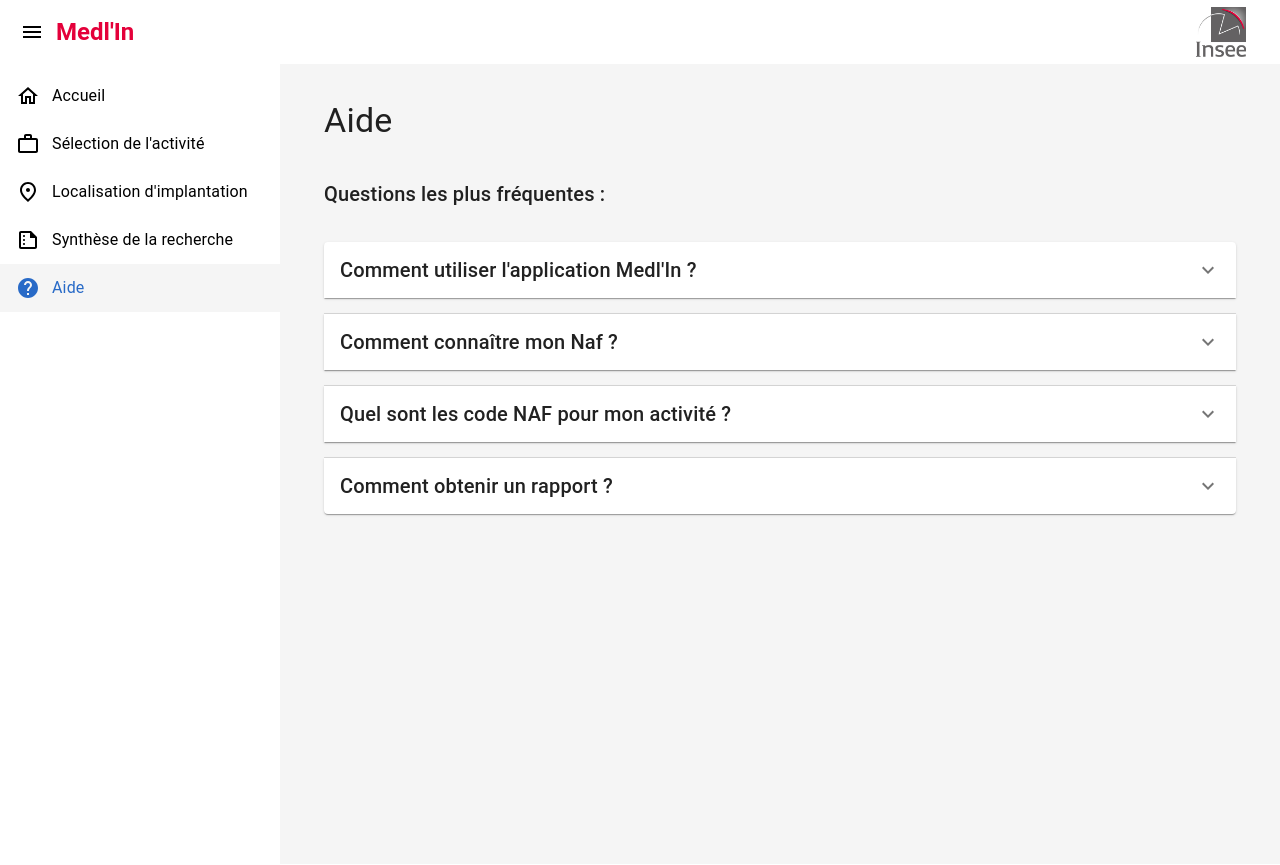
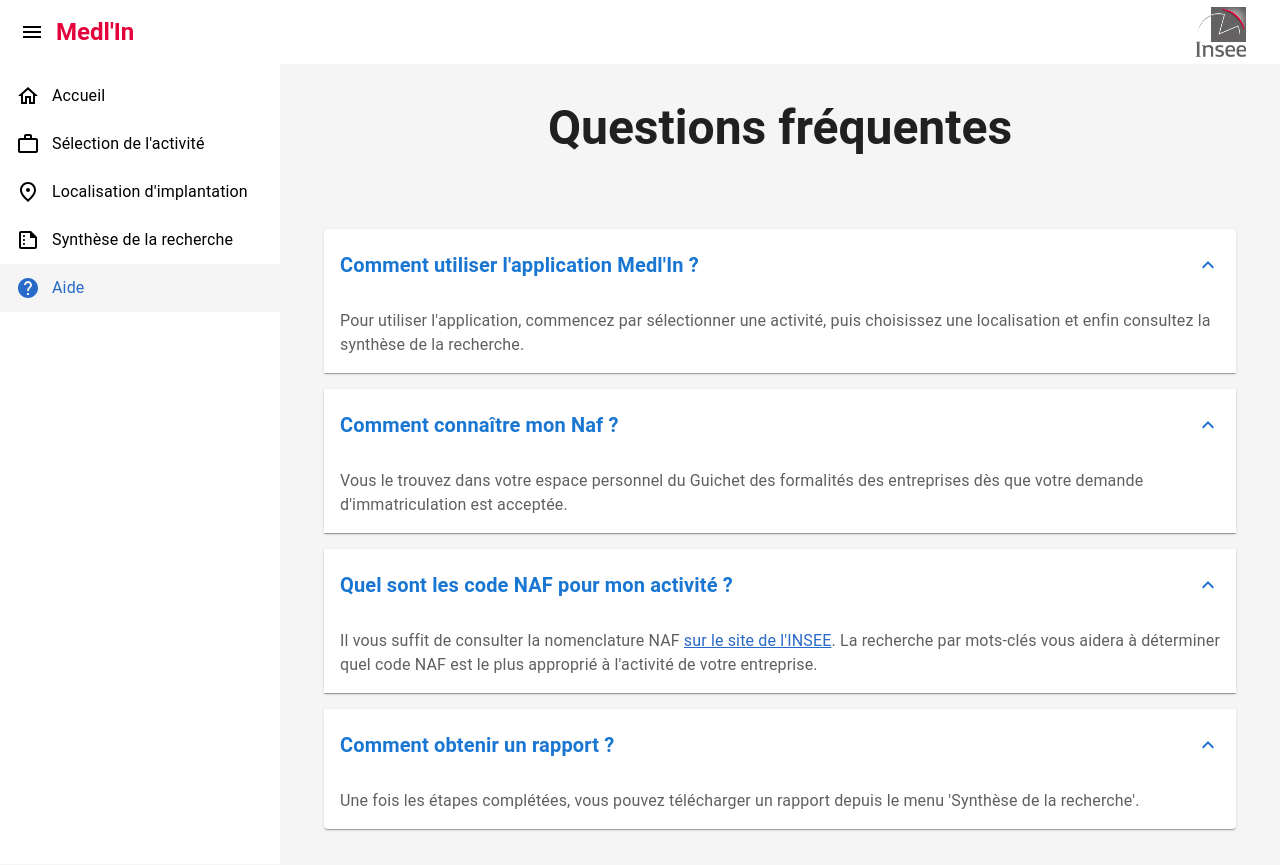
Before and after one commit to epemba1/medlin, a React (Create React App) app: page /aide in a window 1280 px wide. Built offline with nearby package versions, Linux system fonts and the light colour scheme.

Commit message:
Update Aide.js

```diff
--- a/src/pages/Aide.js
+++ b/src/pages/Aide.js
@@ -4,32 +4,48 @@
 
 const Aide = memo(() => {
   const faqs = [
-    //Questions and Answers
-    { question: "Comment utiliser l'application Medl'In ?", answer: "Pour utiliser l'application, commencez par sélectionner une activité, puis choisissez une localisation et enfin consultez la synthèse de la recherche." },
-    { question: "Comment connaître mon Naf ?", answer: "Vous le trouvez dans votre espace personnel du Guichet des formalités des entreprises dès que votre demande d'immatriculation est acceptée." },
-    { question: "Quel sont les code NAF pour mon activité ?", answer: "Il vous suffit de consulter la nomenclature NAF sur le site de l'INSEE. La recherche par mots-clés vous aidera à déterminer quel code NAF est le plus approprié à l'activité de votre entreprise." },
-    { question: "Comment obtenir un rapport ?", answer: "Une fois les étapes complétées, vous pouvez télécharger un rapport depuis le menu 'Synthèse de la recherche'." }
+    {
+      question: "Comment utiliser l'application Medl'In ?",
+      answer: "Pour utiliser l'application, commencez par sélectionner une activité, puis choisissez une localisation et enfin consultez la synthèse de la recherche."
+    },
+    {
+      question: "Comment connaître mon Naf ?",
+      answer: "Vous le trouvez dans votre espace personnel du Guichet des formalités des entreprises dès que votre demande d'immatriculation est acceptée."
+    },
+    {
+      question: "Quel sont les code NAF pour mon activité ?",
+      answer: (
+        <>
+          Il vous suffit de consulter la nomenclature NAF&nbsp;
+          <a href="https://www.insee.fr/fr/metadonnees/nafr2" target="_blank" rel="noopener noreferrer" style={{ color: '#286AC7' }}>
+            sur le site de l'INSEE
+          </a>. La recherche par mots-clés vous aidera à déterminer quel code NAF est le plus approprié à l'activité de votre entreprise.
+        </>
+      )
+    },
+    {
+      question: "Comment obtenir un rapport ?",
+      answer: "Une fois les étapes complétées, vous pouvez télécharger un rapport depuis le menu 'Synthèse de la recherche'."
+    }
   ];
 
   return (
     <Container sx={{ mt: 2 }}>
-      <Typography variant="h4" component="h1" gutterBottom>
-        Aide
+      <Typography variant="h3" component="h1" gutterBottom style={{textAlign: 'center', fontWeight: 'bold'}}>
+          Questions fréquentes
       </Typography>
       <br />
-      <Typography variant="h6" component="h1" gutterBottom>
-          Questions les plus fréquentes :
-      </Typography>
+
       <Box sx={{ mt: 4, mb: 2 }}>
         {faqs.map((faq, index) => (
-          <Accordion key={index} sx={{ mb: 2 }}>
-            <AccordionSummary expandIcon={<ExpandMoreIcon />}> {/* Add the icon here */}
-              <Typography variant="h6" component="h2">
+          <Accordion key={index} sx={{ mb: 2 }} defaultExpanded>
+            <AccordionSummary expandIcon={<ExpandMoreIcon color='primary' sx={{ fontSize: '1.5rem' }}/>}> {/* Add the icon here */}
+              <Typography variant="h6" component="h2" color="primary" style={{ fontWeight: 'bold'}}>
                 {faq.question}
               </Typography>
             </AccordionSummary>
             <AccordionDetails>
-              <Typography variant="body1" component="p">
+              <Typography variant="body1" component="p" style={{color: 'rgb(96, 96, 96)'}}>
                 {faq.answer}
               </Typography>
             </AccordionDetails>
@@ -41,3 +57,5 @@
 });
 
 export default Aide;
+
+//periode(activitePrincipaleEtablissement:70.22Z AND etatAdministratifEtablissement:A) AND codeCommuneEtablissement:69005
```
